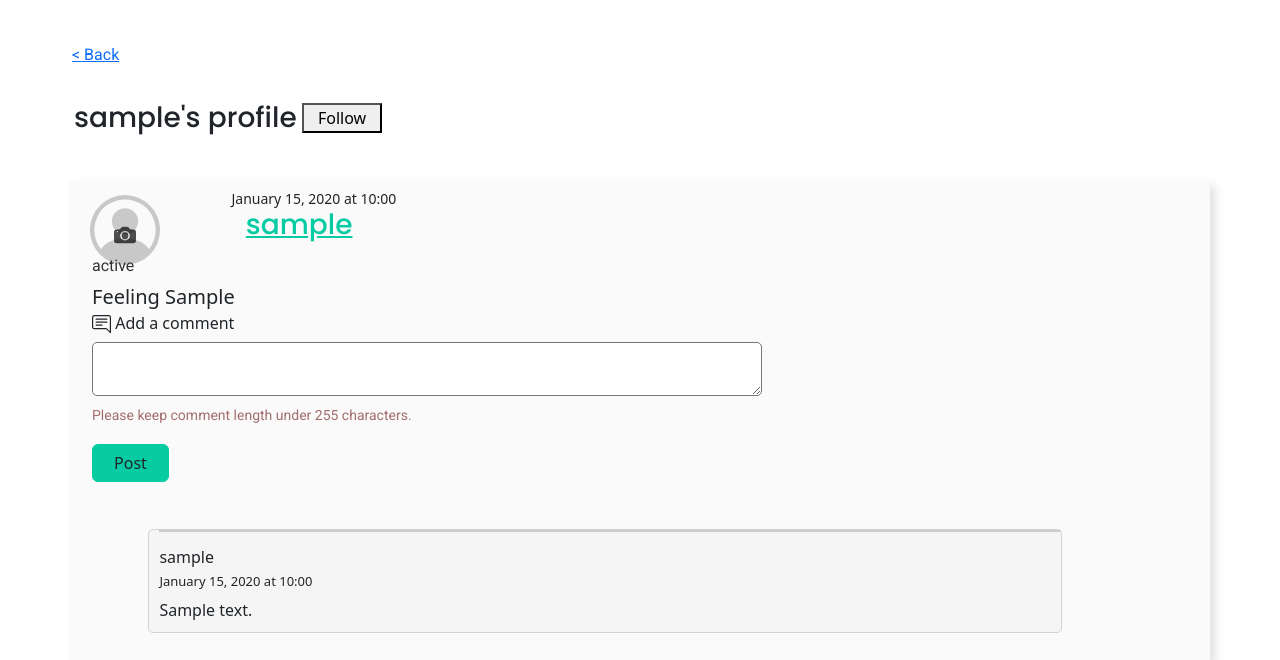
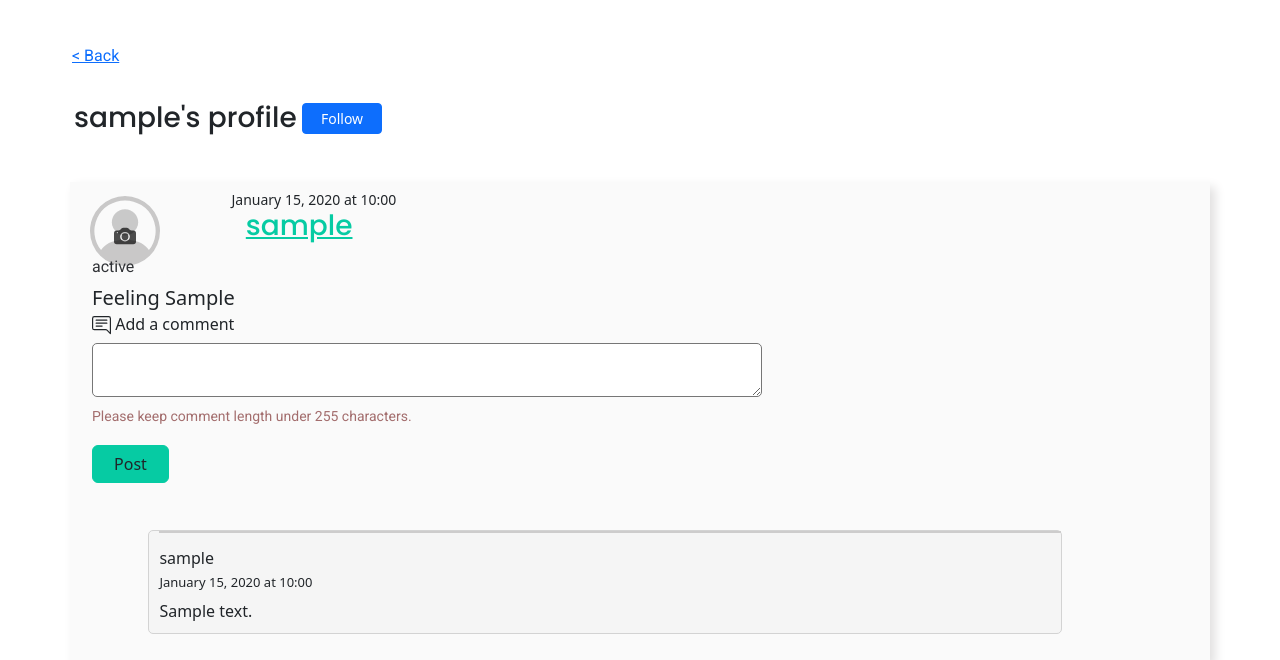
Before and after one commit to Cahmadzai/Moods, a Flask app: template templates/user_profile.html in a window 1280 px wide. Shown: the part 283-943 px from the top of the page. Run offline with Flask 2, Linux system fonts and the light colour scheme; the visitor is signed in with stand-in values (Sample User, id 1); tables that the repository leaves empty hold one stand-in row (values such as "Sample post"); the template is opened without the code that fills it: most values are stand-ins (such as "Sample title", 1, 10 or a date in 2020); some libraries are stand-ins or nearby versions.

Commit message:
Added bootstrap styling to follow/unfollow button in html.

```diff
--- a/templates/landing_page.html
+++ b/templates/landing_page.html
@@ -108,6 +108,7 @@
     <form action="/login" method="POST">
     <p>
       Email <input type="text" name="email">
+
     </p>
 
     <p>
--- a/templates/user_profile.html
+++ b/templates/user_profile.html
@@ -68,17 +68,20 @@
   <div class="row">
     <div class="col">
 
+
+
+
         {% if is_following %}
         <form id="unfollow-form" method="post" action="/unfollow">
             <input hidden="true" id="unfollow-user-handle" name="unfollow_user_handle" value= {{ user_handle }}>
-            <button id="unfollow-button" class="unfollow-button">Unfollow</button>
+            <button class="btn btn-primary btn-sm" id="unfollow-button" class="unfollow-button">Unfollow</button>
         </form>
 
 
         {% else %}
         <form id="follow-form" method="post" action="/follow">
             <input hidden="true" id="follow-user-handle" name="follow_user_handle" value= {{ user_handle }}>
-            <button id="follow-button" class="follow-button">Follow</button>
+            <button class="btn btn-primary btn-sm" id="follow-button" class="follow-button">Follow</button>
         </form>
         {% endif %}
     </div>
```
